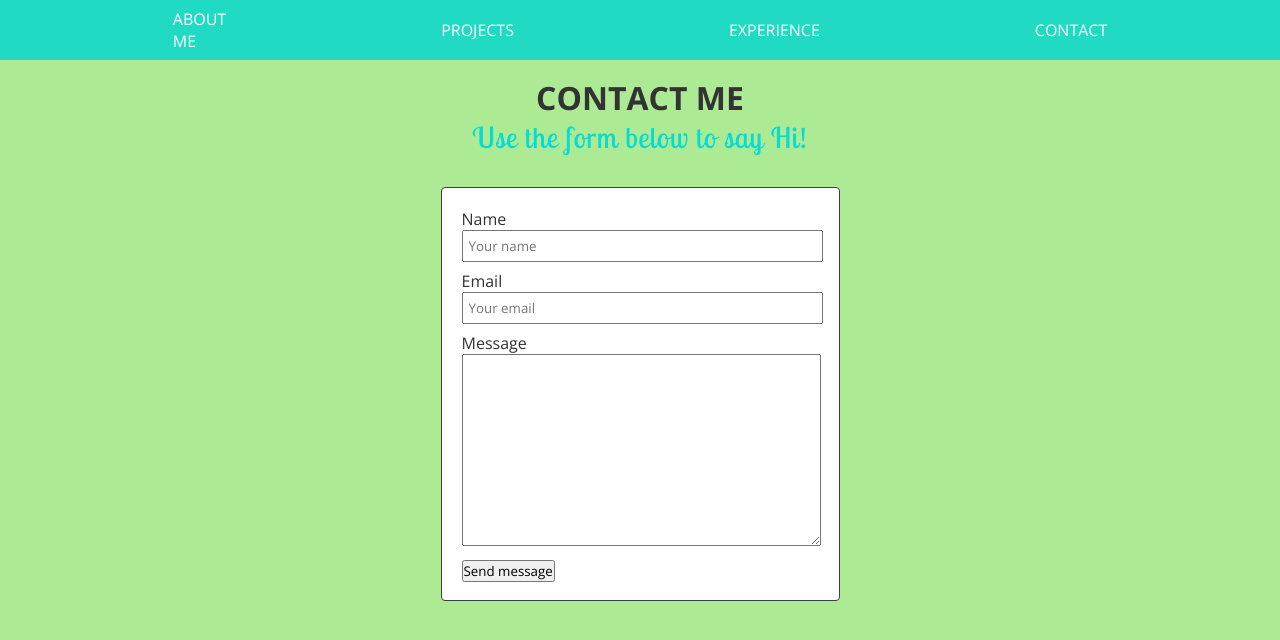
After one commit to Bryan-Armas10/FSDI_117, a Django app: page /contact/ in a window 1280 px wide. The commit adds this page. Shown: the top 640 px of the page. Run offline with Django 5.2, Linux system fonts and the light colour scheme.

Commit message:
Assigment 3

```diff
--- /dev/null
+++ b/pages/forms.py
@@ -0,0 +1,13 @@
+from django import forms
+
+
+class ContactForm(forms.Form):
+    name = forms.CharField(max_length=200, widget=forms.TextInput(attrs={'placeholder':  'Your name'}))
+    email = forms.CharField(
+        max_length=200,
+        widget=forms.TextInput(attrs={
+            'placeholder':  'Your email',
+            'type': 'email'
+        })
+    )
+    message = forms.CharField(widget=forms.Textarea())
--- a/pages/urls.py
+++ b/pages/urls.py
@@ -3,4 +3,5 @@ from . import views
 
 urlpatterns = [
     path("", views.about_view, name="about"),
+    path("contact/", views.contact_view, name="contact")
 ]
--- a/pages/views.py
+++ b/pages/views.py
@@ -1,4 +1,7 @@
 from django.shortcuts import render
+from .forms import ContactForm
+from django.core.mail import send_mail
+from django.template.loader import render_to_string
 
 # Create your views here.
 def my_first_view(request):
@@ -7,3 +10,33 @@ def my_first_view(request):
 
 def about_view(request):
     return render(request, "pages/about_me.html")
+
+
+def contact_view(request):
+    if request.method == "POST":
+        form = ContactForm(request.POST)
+        if form.is_valid():
+            print("Valid form")
+
+            #name = form.cleaned_data['name']
+            email = form.cleaned_data['email']
+            message = form.cleaned_data['message']
+
+            message_body = render_to_string("content/email.html", request.POST)
+
+            # send the email
+            send_mail(
+                "Portfolio email",
+                message,
+                email,
+                ['bryan.armas@sdgku.edu'],
+                html_message=message_body
+            )
+
+        else:
+            print("Invalid form")
+
+    else:
+        form = ContactForm()
+
+    return render(request, 'pages/contact.html', {'form': form})
--- a/static/css/section.css
+++ b/static/css/section.css
@@ -91,3 +91,79 @@ a p:nth-child(4), .experience-card p:nth-child(4) {
     gap: 4rem;
     margin-top: 2rem;
 }
+
+.contact-section {
+    padding-top: 1rem;
+}
+
+.contact-section form {
+    padding-top: 1.5rem;
+    background-color: white;
+    border: 1px solid #3f3f3f;
+    border-radius: 4px;
+    padding: 20px 30px 10px 20px;
+    margin-top: 2rem;
+}
+
+.contact-section .field {
+    margin-bottom: 0.5rem;
+    width: 100%;
+}
+
+.contact-section .field label {
+    display: block;
+    color: var(--neutral-color);
+}
+
+.contact-section .field input,
+.contact-section .field textarea {
+    width: 100%;
+    padding: 5px;
+}
+
+
+/* CSS */
+.button-29 {
+  align-items: center;
+  appearance: none;
+  background-image: radial-gradient(100% 100% at 100% 0, #5adaff 0, #5468ff 100%);
+  border: 0;
+  border-radius: 6px;
+  box-shadow: rgba(45, 35, 66, .4) 0 2px 4px,rgba(45, 35, 66, .3) 0 7px 13px -3px,rgba(58, 65, 111, .5) 0 -3px 0 inset;
+  box-sizing: border-box;
+  color: #fff;
+  cursor: pointer;
+  display: inline-flex;
+  font-family: "JetBrains Mono",monospace;
+  height: 48px;
+  justify-content: center;
+  line-height: 1;
+  list-style: none;
+  overflow: hidden;
+  padding-left: 16px;
+  padding-right: 16px;
+  position: relative;
+  text-align: left;
+  text-decoration: none;
+  transition: box-shadow .15s,transform .15s;
+  user-select: none;
+  -webkit-user-select: none;
+  touch-action: manipulation;
+  white-space: nowrap;
+  will-change: box-shadow,transform;
+  font-size: 18px;
+}
+
+.button-29:focus {
+  box-shadow: #3c4fe0 0 0 0 1.5px inset, rgba(45, 35, 66, .4) 0 2px 4px, rgba(45, 35, 66, .3) 0 7px 13px -3px, #3c4fe0 0 -3px 0 inset;
+}
+
+.button-29:hover {
+  box-shadow: rgba(45, 35, 66, .4) 0 4px 8px, rgba(45, 35, 66, .3) 0 7px 13px -3px, #3c4fe0 0 -3px 0 inset;
+  transform: translateY(-2px);
+}
+
+.button-29:active {
+  box-shadow: #3c4fe0 0 3px 7px inset;
+  transform: translateY(2px);
+}
--- a/templates/base.html
+++ b/templates/base.html
@@ -31,7 +31,7 @@
                     <a href="{% url 'about' %}">About Me</a>
                     <a href="{% url 'project_list' %}">Projects</a>
                     <a href="">Experience</a>
-                    <a href="">Contact</a>
+                    <a href="{% url 'contact' %}">Contact</a>
                 </div>
             </nav>
     </header>
--- /dev/null
+++ b/templates/pages/contact.html
@@ -0,0 +1,35 @@
+{% extends 'base.html' %}
+
+{% load static %}
+
+{% block content %}
+<section class="contact-section center-column">
+
+    <h1>Contact me</h1>
+    <h2>Use the form below to say Hi!</h2>
+
+    <form method="post" class="center-column">
+        {% csrf_token %}
+
+        <div class="field">
+            <label>Name</label>
+            {{ form.name }}
+        </div>
+
+        <div class="field">
+            <label>Email</label>
+            {{ form.email }}
+        </div>
+
+        <div class="field">
+            <label>Message</label>
+            {{ form.message }}
+        </div>
+
+        <div class="field">
+            <button>Send message</button>
+        </div>
+    </form>
+
+</section>
+{% endblock %}
```
Also changed, not shown: config/settings.py (+23 -0 lines), templates/content/email.html (added, +20 -0 lines), 1 other file.
